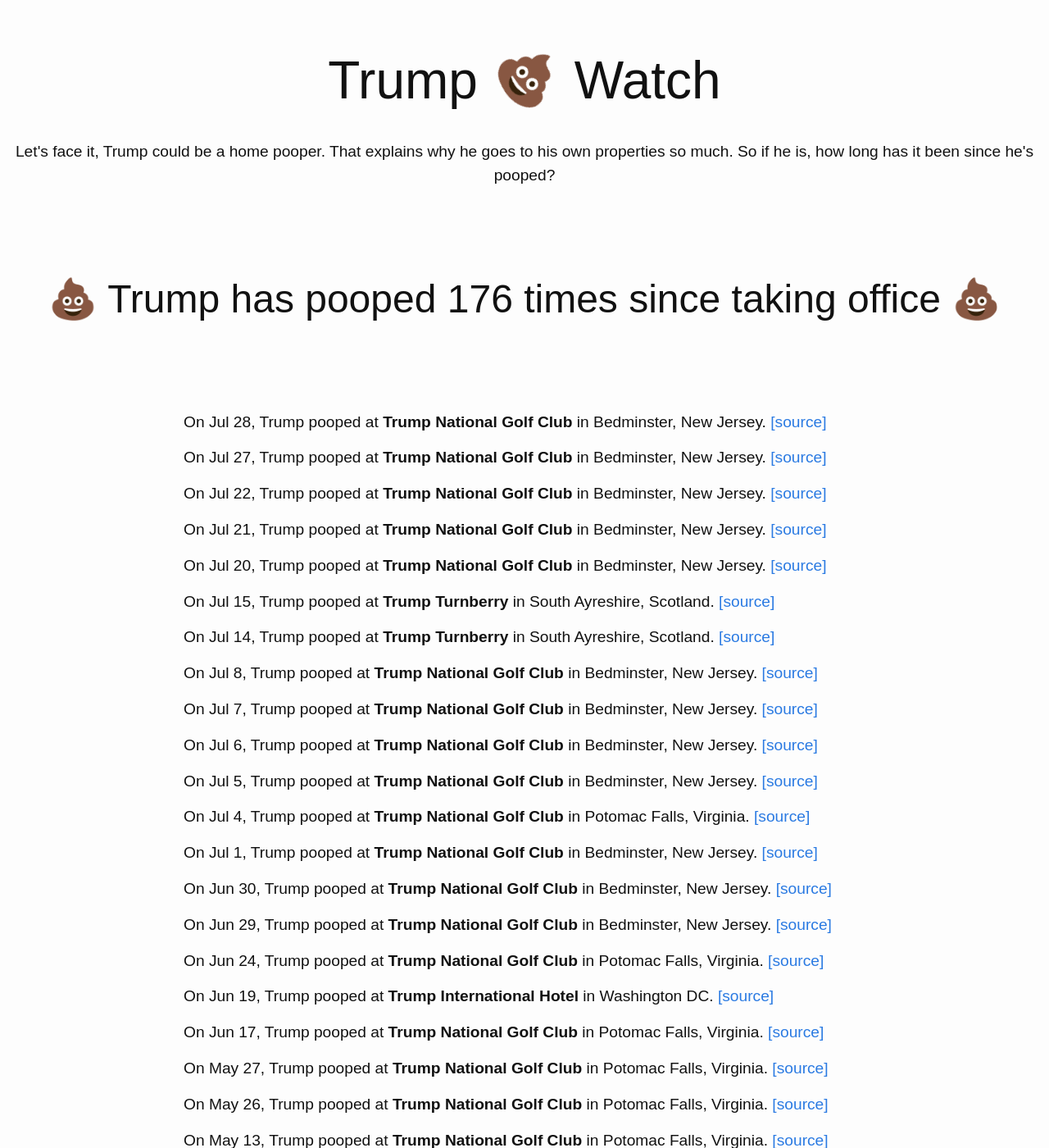
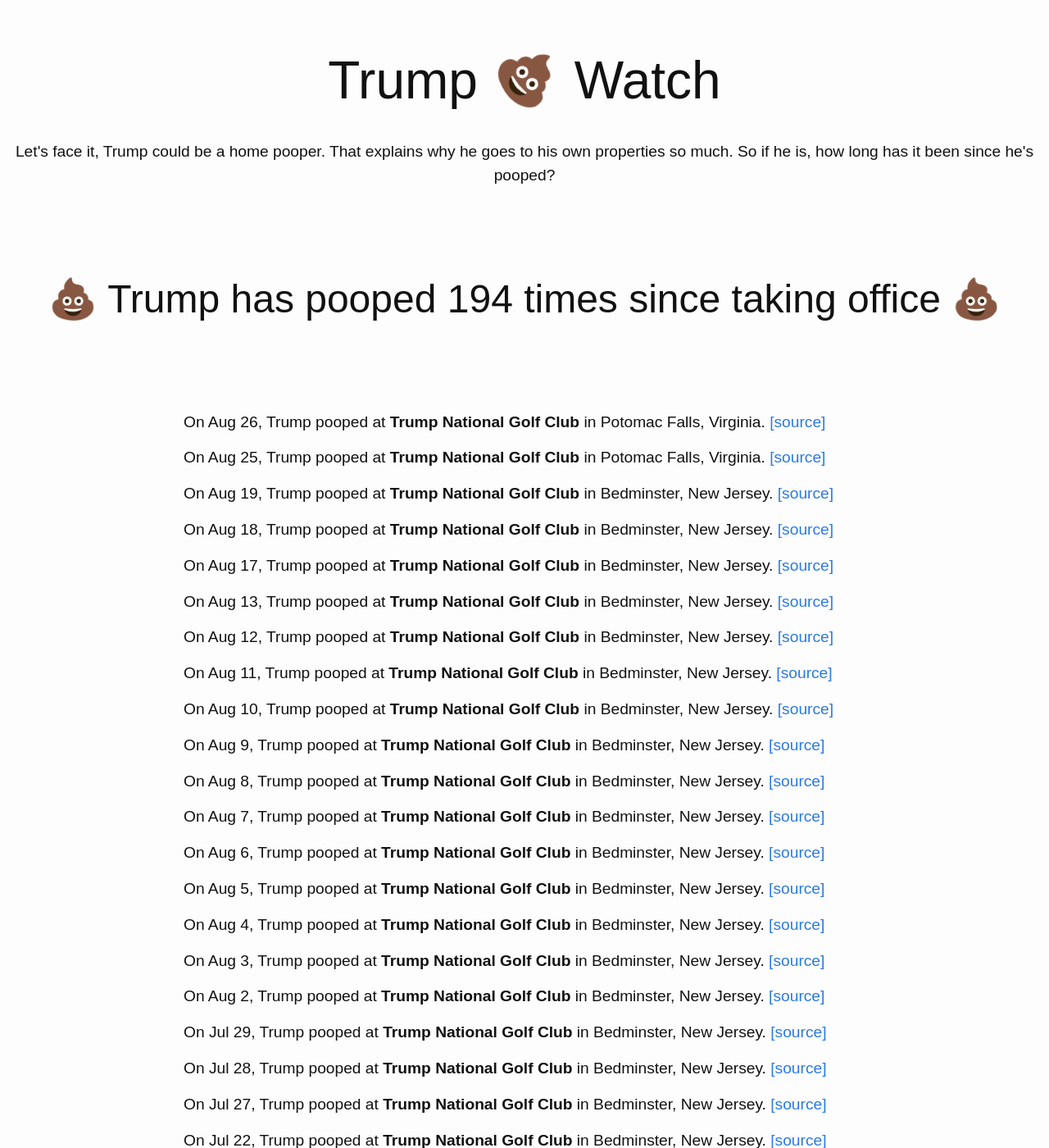
Before and after one commit to dansinker/trumppoopwatch.org, a Jekyll site: the page built from pooparchive.md, in a window 1280 px wide and 1400 px high. Shown: the whole window at 82% size. Built offline with Jekyll 4.4.1, drawn with Linux system fonts in a browser that asks for light colours; nearby versions of some CDN libraries.

Commit message:
got caught up for all of August

```diff
--- a/_data/trumps.yml
+++ b/_data/trumps.yml
@@ -1,4 +1,76 @@
 poops:
+- location: Trump National Golf Club
+  city: Potomac Falls, Virginia
+  date: 2018-08-26
+  link: https://www.nytimes.com/2018/08/26/us/politics/trump-mccain-funeral.html
+- location: Trump National Golf Club
+  city: Potomac Falls, Virginia
+  date: 2018-08-25
+  link: https://twitter.com/kylegriffin1/status/1033373520036806656
+- location: Trump National Golf Club
+  city: Bedminster, New Jersey
+  date: 2018-08-19
+  link: https://www.nj.com/politics/index.ssf/2018/08/welcome_back_mr_president_trump_returns_to_jersey.html
+- location: Trump National Golf Club
+  city: Bedminster, New Jersey
+  date: 2018-08-18
+  link: https://www.nj.com/politics/index.ssf/2018/08/welcome_back_mr_president_trump_returns_to_jersey.html
+- location: Trump National Golf Club
+  city: Bedminster, New Jersey
+  date: 2018-08-17
+  link: https://www.nj.com/politics/index.ssf/2018/08/welcome_back_mr_president_trump_returns_to_jersey.html
+- location: Trump National Golf Club
+  city: Bedminster, New Jersey
+  date: 2018-08-13
+  link: https://publicpool.kinja.com/subject-pool-report-1-1828304349
+- location: Trump National Golf Club
+  city: Bedminster, New Jersey
+  date: 2018-08-12
+  link: https://www.dailyherald.com/news/20180810/trumps-summer-dont-call-it-a-vacation
+- location: Trump National Golf Club
+  city: Bedminster, New Jersey
+  date: 2018-08-11
+  link: https://www.cbsnews.com/news/bikers-for-trump-bedminister-new-jersey-trump-omarosa-manigault-newman-comments-today-2018-08-11/
+- location: Trump National Golf Club
+  city: Bedminster, New Jersey
+  date: 2018-08-10
+  link: https://www.dailyherald.com/news/20180810/trumps-summer-dont-call-it-a-vacation
+- location: Trump National Golf Club
+  city: Bedminster, New Jersey
+  date: 2018-08-09
+  link: https://publicpool.kinja.com/subject-remarks-by-president-trump-at-prison-reform-ro-1828239011
+- location: Trump National Golf Club
+  city: Bedminster, New Jersey
+  date: 2018-08-08
+  link: https://www.nj.com/politics/index.ssf/2018/08/president_trump_returns_to_jersey_for_a_while.html
+- location: Trump National Golf Club
+  city: Bedminster, New Jersey
+  date: 2018-08-07
+  link: https://publicpool.kinja.com/subject-pool-report-6-dinner-with-business-leaders-1828178681
+- location: Trump National Golf Club
+  city: Bedminster, New Jersey
+  date: 2018-08-06
+  link: http://jamiedupree.blog.ajc.com/2018/08/06/as-trump-takes-summer-break-russia-probe-does-not/
+- location: Trump National Golf Club
+  city: Bedminster, New Jersey
+  date: 2018-08-05
+  link: http://thehill.com/homenews/administration/400489-trump-golfs-with-graham-at-new-jersey-club
+- location: Trump National Golf Club
+  city: Bedminster, New Jersey
+  date: 2018-08-04
+  link: https://patch.com/new-jersey/morristown/trump-flying-out-back-morristown-saturday
+- location: Trump National Golf Club
+  city: Bedminster, New Jersey
+  date: 2018-08-03
+  link: https://www.nj.com/politics/index.ssf/2018/08/president_trump_returns_to_jersey_for_a_while.html
+- location: Trump National Golf Club
+  city: Bedminster, New Jersey
+  date: 2018-08-02
+  link: https://www.nj.com/politics/index.ssf/2018/08/president_trump_returns_to_jersey_for_a_while.html
+- location: Trump National Golf Club
+  city: Bedminster, New Jersey
+  date: 2018-07-29
+  link: https://publicpool.kinja.com/subject-wh-travel-pool-3-1827958832
 - location: Trump National Golf Club
   city: Bedminster, New Jersey
   date: 2018-07-28
```
